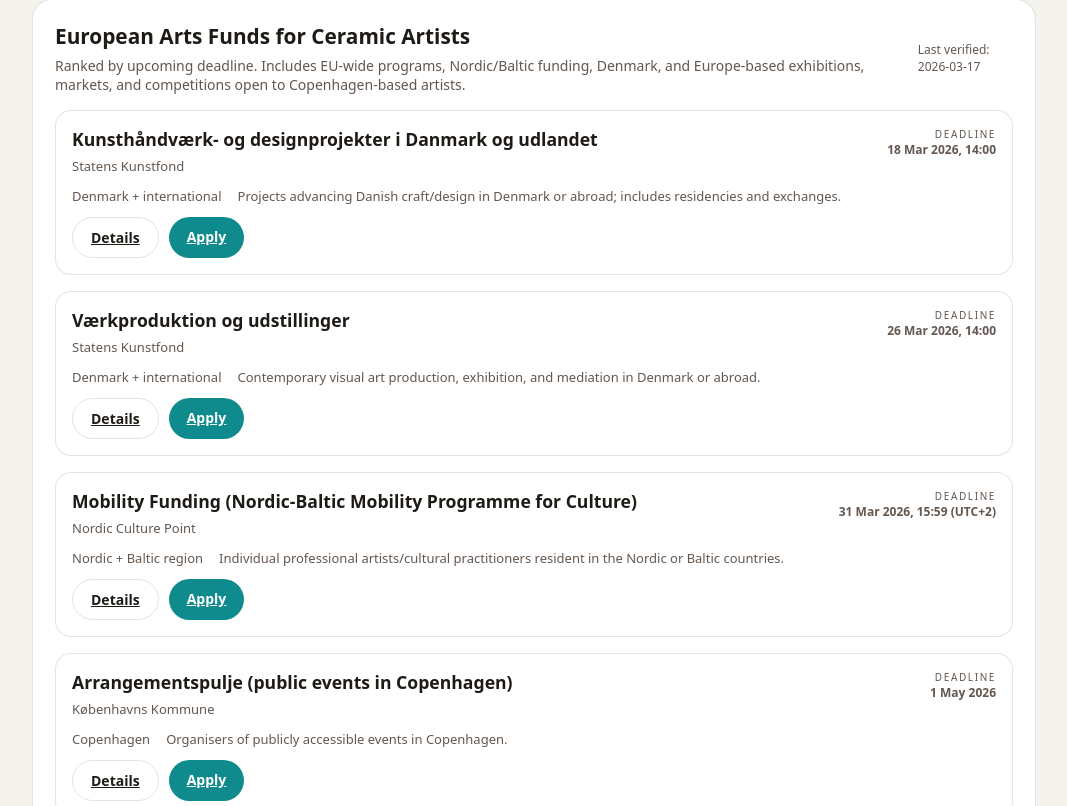
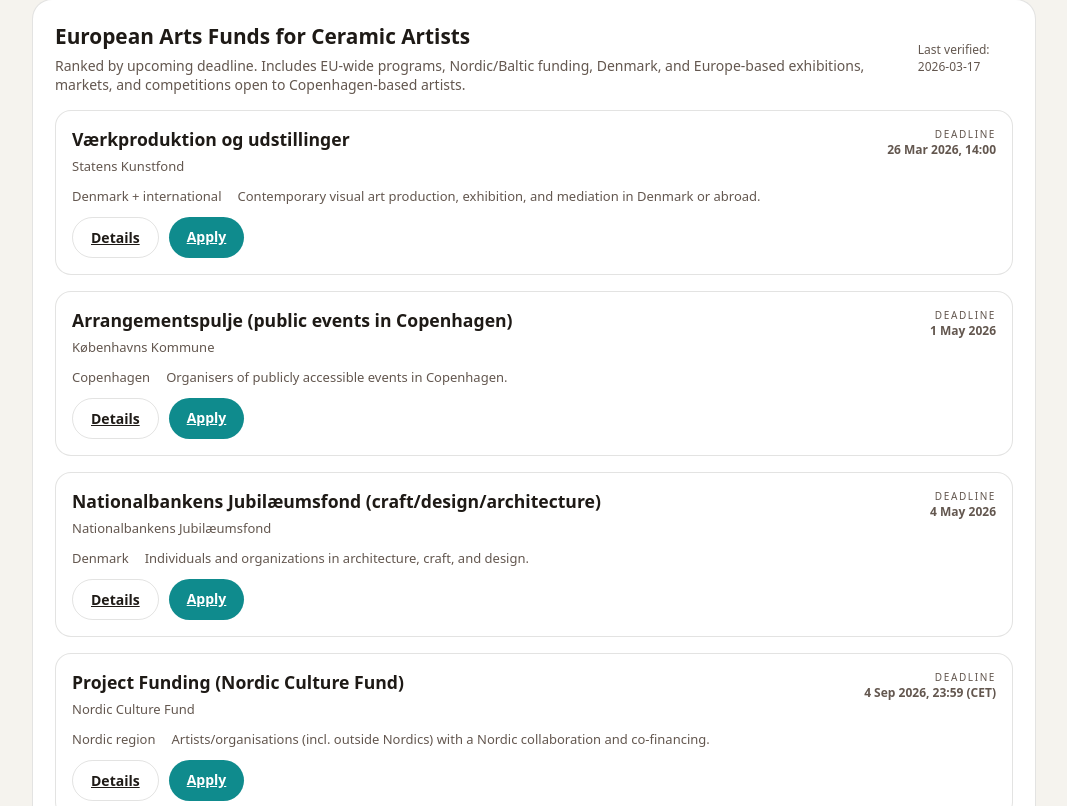
Before and after one commit to worldofgeese/clay-grants-europe, a React (Vite) app in the folder web/: page / in a window 1280 px wide. Shown: the part 374-1180 px from the top of the page, without its empty margins (106-1173 px from the left). Built offline with nearby package versions, Linux system fonts and the light colour scheme.

Commit message:
Remove residency-eligible grants

```diff
--- a/web/src/data/funds.ts
+++ b/web/src/data/funds.ts
@@ -19,36 +19,6 @@
 
 export const funds: Fund[] = [
   {
-    id: "culture-moves-europe-individual-mobility-2026-03-31",
-    name: "Culture Moves Europe – Individual Mobility",
-    provider: "European Commission / Goethe-Institut",
-    deadlineType: "rolling",
-    deadlineText: "Rolling calls (check portal for current deadlines)",
-    location: "Europe-wide (Creative Europe countries)",
-    eligibility:
-      "Artists and cultural professionals legally resident in Creative Europe countries with a partner in another Creative Europe country.",
-    tags: ["grant", "mobility", "europe-wide", "ceramics", "visual-arts"],
-    portalUrl: "https://gap-online.goethe.de",
-    infoUrl:
-      "https://culture.ec.europa.eu/calls/call-for-individual-mobility-of-artists-and-cultural-professionals",
-    notes: "Deadlines vary by rolling call period.",
-  },
-  {
-    id: "nordic-culture-point-mobility-2026-03-31",
-    name: "Mobility Funding (Nordic-Baltic Mobility Programme for Culture)",
-    provider: "Nordic Culture Point",
-    deadlineType: "fixed",
-    deadlineISO: "2026-03-31T15:59:00+02:00",
-    deadlineText: "31 Mar 2026, 15:59 (UTC+2)",
-    location: "Nordic + Baltic region",
-    eligibility:
-      "Individual professional artists/cultural practitioners resident in the Nordic or Baltic countries.",
-    tags: ["grant", "mobility", "nordic", "baltic", "ceramics"],
-    portalUrl: "https://www.nkk.org/en/mobility-funding/",
-    infoUrl: "https://www.nkk.org/en/mobility-funding/",
-    notes: "Next application period: 18 Aug–18 Sep 2026, 15:59 (UTC+2).",
-  },
-  {
     id: "ncp-culture-art-programme-2026-09-10",
     name: "Culture and Art Programme",
     provider: "Nordic Culture Point",
@@ -62,22 +32,6 @@
     portalUrl: "https://www.nkk.org/en/culture-and-art-programme/",
     infoUrl: "https://www.nkk.org/en/culture-and-art-programme/",
     notes: "First 2026 round: 2 Mar 2026, 15:59 (UTC+2).",
-  },
-  {
-    id: "sk-craft-design-projects-2026-03-18",
-    name: "Kunsthåndværk- og designprojekter i Danmark og udlandet",
-    provider: "Statens Kunstfond",
-    deadlineType: "fixed",
-    deadlineISO: "2026-03-18T14:00:00+01:00",
-    deadlineText: "18 Mar 2026, 14:00",
-    location: "Denmark + international",
-    eligibility:
-      "Projects advancing Danish craft/design in Denmark or abroad; includes residencies and exchanges.",
-    tags: ["grant", "project", "craft/design", "ceramics"],
-    portalUrl: "https://portal.slks.dk",
-    infoUrl:
-      "https://www.kunst.dk/for-ansoegere/soeg-tilskud/kunsthaandvaerk-og-designprojekter-i-danmark-og-udlandet",
-    notes: "Second 2026 deadline: 9 Sep 2026, 14:00.",
   },
   {
     id: "sk-vaerkproduktion-2026-03-26",
@@ -94,22 +48,6 @@
     infoUrl:
       "https://www.kunst.dk/for-ansoegere/soeg-tilskud/vaerkproduktion-og-udstillinger",
     notes: "Second 2026 deadline: 24 Sep 2026, 14:00.",
-  },
-  {
-    id: "kk-arrangementspulje-2026-05-01",
-    name: "Arrangementspulje (public events in Copenhagen)",
-    provider: "Københavns Kommune",
-    deadlineType: "fixed",
-    deadlineISO: "2026-05-01",
-    deadlineText: "1 May 2026",
-    location: "Copenhagen",
-    eligibility: "Organisers of publicly accessible events in Copenhagen.",
-    tags: ["event", "logistics", "exhibition", "ceramics", "copenhagen"],
-    portalUrl:
-      "https://www.kk.dk/brug-byen/kultur-og-projektstoette/arrangementspulje",
-    infoUrl:
-      "https://www.kk.dk/brug-byen/kultur-og-projektstoette/arrangementspulje",
-    notes: "Covers practical expenses for events in Copenhagen.",
   },
   {
     id: "kk-arrangementspulje-2026-05-01",
```
